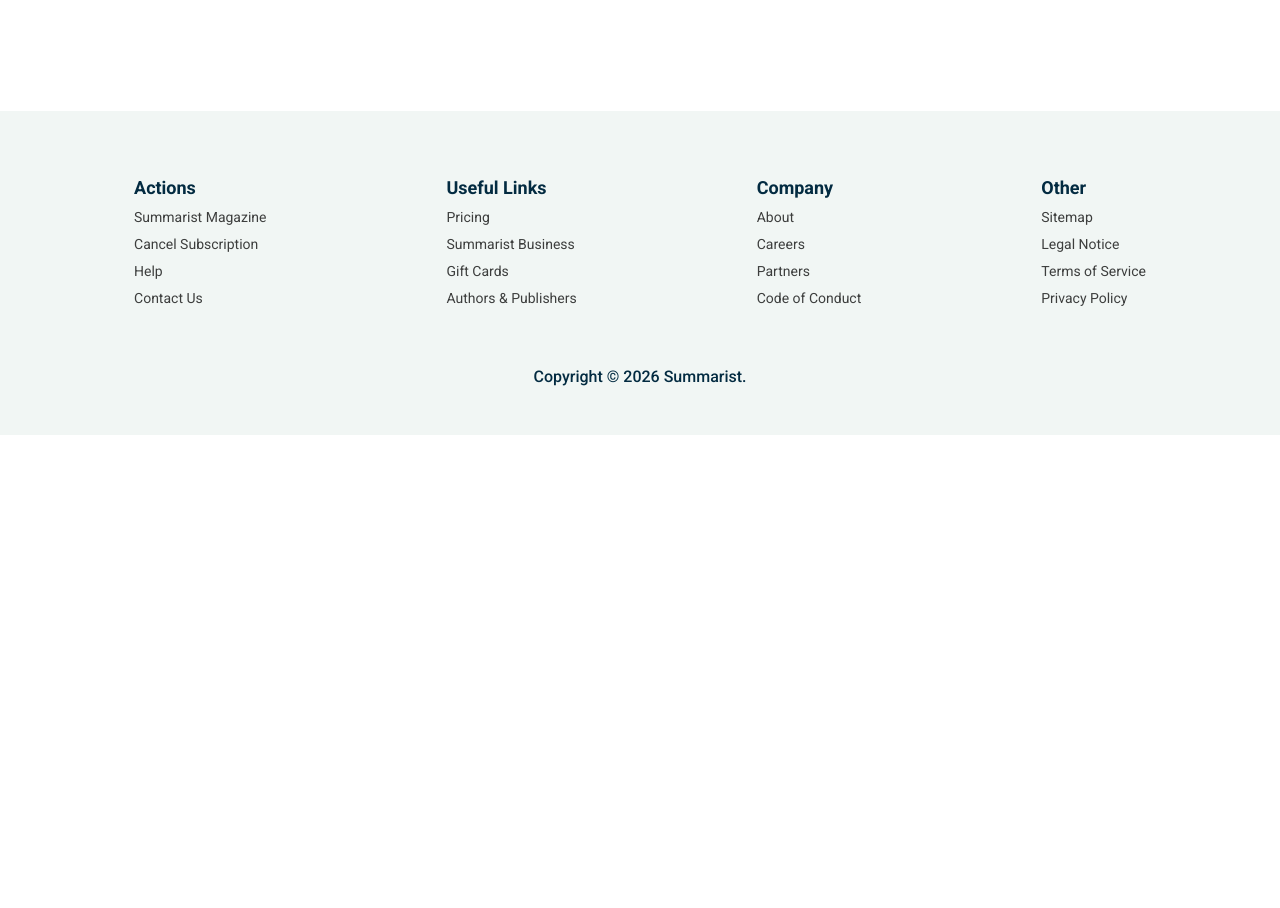
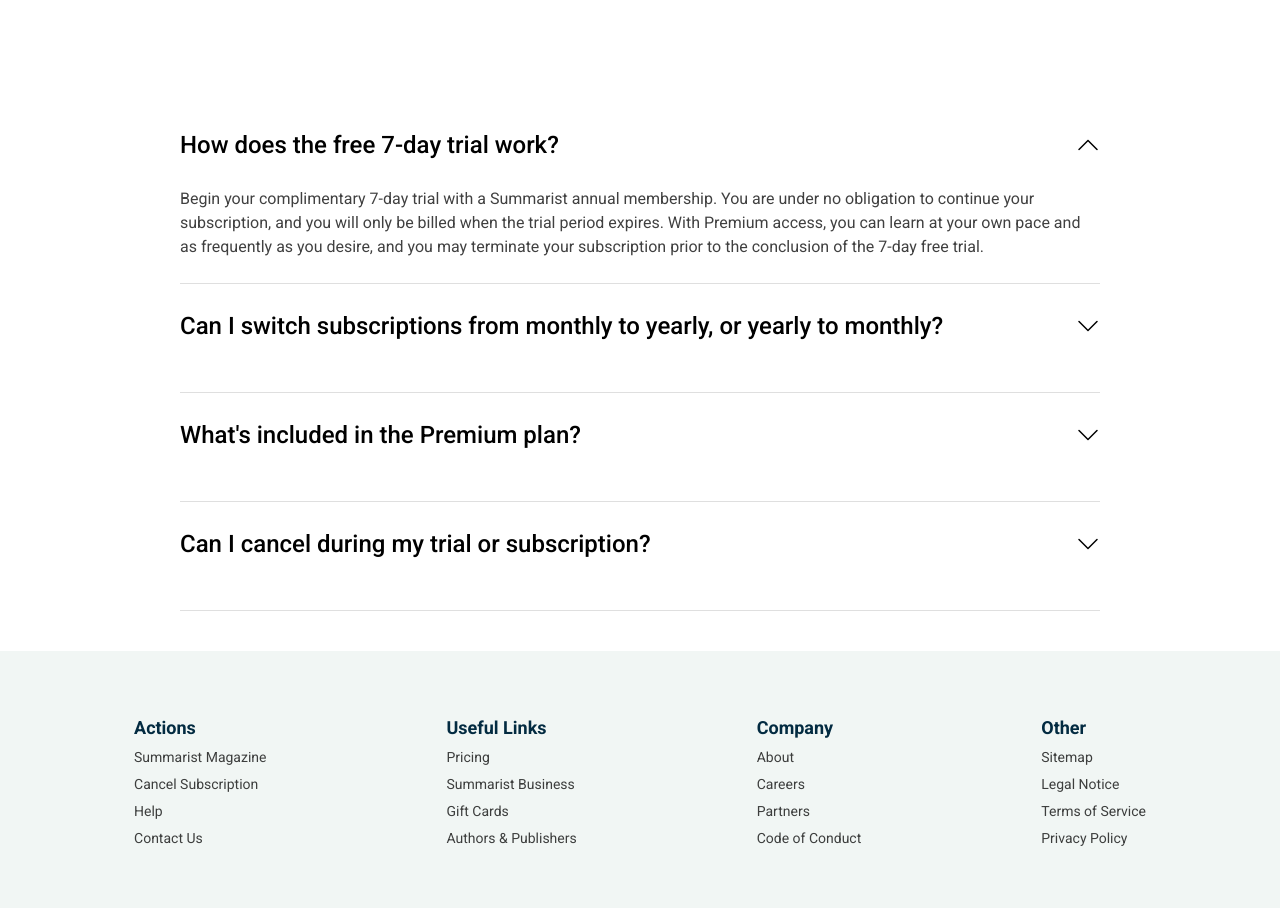
Before and after one commit to jeddelich/fes-internship-summarist, a Next.js app: page /choose-plan in a window 1280 px wide. Shown: the part 1520-2428 px from the top of the page. Before the commit the page ends 1955 px from the top, so only its background shows below. Built offline with nearby package versions, Linux system fonts and the light colour scheme; no server answers.

Commit message:
add interactive FAQ section

```diff
--- a/app/choose-plan/page.module.css
+++ b/app/choose-plan/page.module.css
@@ -207,3 +207,64 @@
 .separatorText{
     font-size: 14px;
 }
+
+/* FAQ */
+
+.FAQ{
+    display: flex;
+    justify-content: center;
+    align-items: center;
+    margin: 16px 0;
+}
+
+.questionsList{
+    width: 920px;
+}
+
+.clickableArea{
+    display: flex;
+    width: 100%;
+    justify-content: space-between;
+    align-items: center;
+}
+
+.question{
+    font-size: 24px;
+    font-weight: 500;
+}
+
+.answer{
+    margin-top: 24px;
+    opacity: 75%;
+    max-height: 0;
+    overflow: hidden;
+    transition: all 300ms ease;
+}
+
+.answerVisible{
+    max-height: 80px;
+}
+
+.questionSeparator{
+    margin: 24px 0;
+    color: gray;
+    opacity: 25%;
+}
+
+.arrowWrapper{
+    width: 24px;
+    height: 24px;
+    display: flex;
+    justify-content: center;
+    align-items: center;
+}
+
+.arrow{
+    width: 100%;
+    height: auto;
+    transition: all 300ms ease;
+}
+
+.arrowUp{
+    transform: rotate(180deg);
+}
--- a/app/choose-plan/page.tsx
+++ b/app/choose-plan/page.tsx
@@ -1,4 +1,4 @@
-"use client"
+"use client";
 
 import { IoDocumentTextSharp } from "react-icons/io5";
 import styles from "./page.module.css";
@@ -6,12 +6,21 @@ import { RiPlantFill } from "react-icons/ri";
 import { FaHandshake } from "react-icons/fa";
 import Footer from "@/components/layout/Footer";
 import Btn from "@/components/ui/Btn";
+import { BsChevronDown } from "react-icons/bs";
+import { useState } from "react";
 
 function page() {
 
+  const [questionOpen, setQuestionOpen] = useState<number | null>(1)
+
   function purchase() {
-    console.log("purchase")
+    console.log("purchase");
   }
+
+function toggleQuestion(index: number) {
+  setQuestionOpen(questionOpen === index ? null : index)
+}
+
 
   return (
     <div className={styles.page}>
@@ -107,6 +116,81 @@ function page() {
         </div>
       </div>
 
+      <section className={styles.FAQ}>
+        <ul className={styles.questionsList}>
+          <li className={styles.questionsSection}>
+            <button className={styles.clickableArea} onClick={() => toggleQuestion(1)}>
+              <h5 className={styles.question}>
+                How does the free 7-day trial work?
+              </h5>
+              <figure className={styles.arrowWrapper}>
+                <BsChevronDown className={questionOpen === 1 ? `${styles.arrow} + ${styles.arrowUp}` : styles.arrow} />
+              </figure>
+            </button>
+            <div className={questionOpen === 1 ? `${styles.answer} + ${styles.answerVisible}` : styles.answer} >
+              Begin your complimentary 7-day trial with a Summarist annual
+              membership. You are under no obligation to continue your
+              subscription, and you will only be billed when the trial period
+              expires. With Premium access, you can learn at your own pace and
+              as frequently as you desire, and you may terminate your
+              subscription prior to the conclusion of the 7-day free trial.
+            </div>
+            <hr className={styles.questionSeparator} />
+          </li>
+          <li className={styles.questionsSection}>
+            <button className={styles.clickableArea} onClick={() => toggleQuestion(2)}>
+              <h5 className={styles.question}>
+                Can I switch subscriptions from monthly to yearly, or yearly to
+                monthly?
+              </h5>
+              <figure className={styles.arrowWrapper}>
+                <BsChevronDown className={questionOpen === 2 ? `${styles.arrow} + ${styles.arrowUp}` : styles.arrow} />
+              </figure>
+            </button>
+            <div className={questionOpen === 2 ? `${styles.answer} + ${styles.answerVisible}` : styles.answer}>
+              While an annual plan is active, it is not feasible to switch to a
+              monthly plan. However, once the current month ends, transitioning
+              from a monthly plan to an annual plan is an option.
+            </div>
+            <hr className={styles.questionSeparator} />
+          </li>
+          <li className={styles.questionsSection}>
+            <button className={styles.clickableArea} onClick={() => toggleQuestion(3)}>
+              <h5 className={styles.question}>
+                What's included in the Premium plan?
+              </h5>
+              <figure className={styles.arrowWrapper}>
+                <BsChevronDown className={questionOpen === 3 ? `${styles.arrow} + ${styles.arrowUp}` : styles.arrow} />
+              </figure>
+            </button>
+            <div className={questionOpen === 3 ? `${styles.answer} + ${styles.answerVisible}` : styles.answer}>
+              Premium membership provides you with the ultimate Summarist
+              experience, including unrestricted entry to many best-selling
+              books high-quality audio, the ability to download titles for
+              offline reading, and the option to send your reads to your Kindle.
+            </div>
+            <hr className={styles.questionSeparator} />
+          </li>
+          <li className={styles.questionsSection}>
+            <button className={styles.clickableArea} onClick={() => toggleQuestion(4)}>
+              <h5 className={styles.question}>
+                Can I cancel during my trial or subscription?
+              </h5>
+              <figure className={styles.arrowWrapper}>
+                <BsChevronDown className={questionOpen === 4 ? `${styles.arrow} + ${styles.arrowUp}` : styles.arrow} />
+              </figure>
+            </button>
+            <div className={questionOpen === 4? `${styles.answer} + ${styles.answerVisible}` : styles.answer}>
+              You will not be charged if you cancel your trial before its
+              conclusion. While you will not have complete access to the entire
+              Summarist library, you can still expand your knowledge with one
+              curated book per day.
+            </div>
+            <hr className={styles.questionSeparator} />
+          </li>
+        </ul>
+      </section>
+
       <Footer />
     </div>
   );
```
